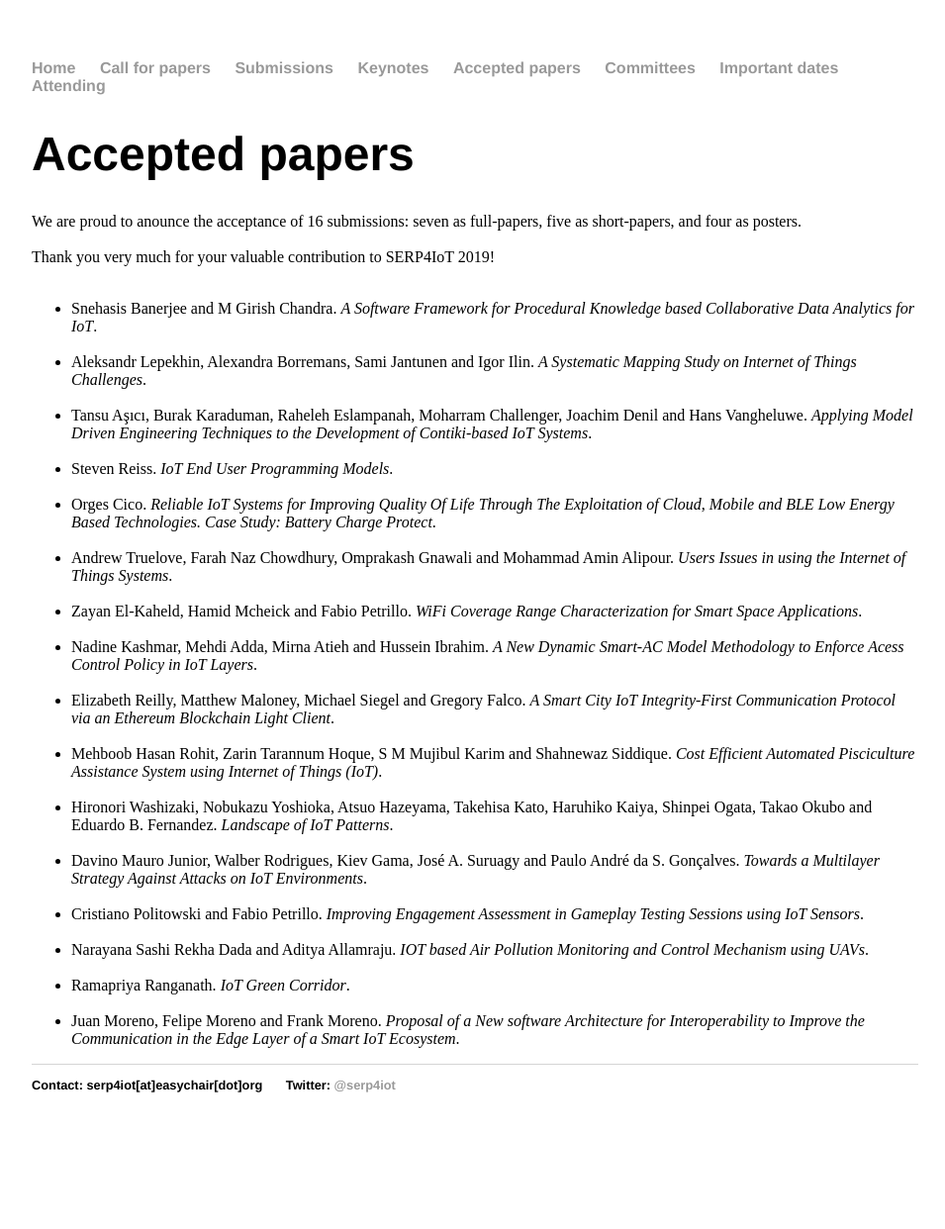
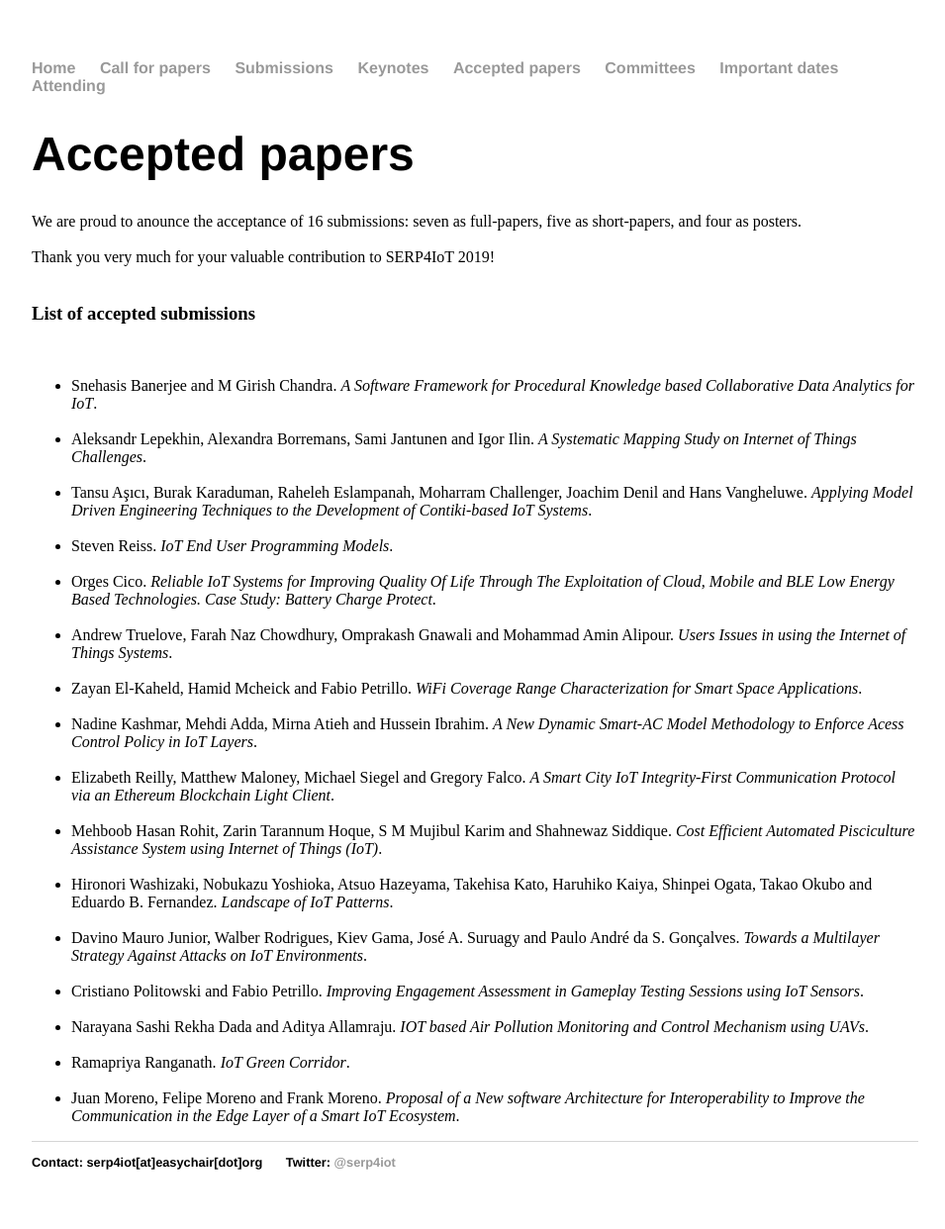
Before and after one commit to moar82/SERP4IoT, a Jekyll site: the page built from apapers/index.html, in a window 1280 px wide. Shown: the whole page at 99% size, without its empty margins (160-1115 px from the left). Built offline with Jekyll 4.4.1, drawn with Linux system fonts in a browser that asks for light colours; before the commit the page ends 1164 px from its top, so only the background shows below that.

Commit message:
Update index.html

```diff
--- a/apapers/index.html
+++ b/apapers/index.html
@@ -9,7 +9,11 @@ We are proud to anounce the acceptance of 16 submissions: seven as full-papers,
 Thank you very much for your valuable contribution to SERP4IoT 2019!
 <br><br>
 
+
+<h3>List of accepted submissions</h3>
+<br>
 <ul>
+<!-- full-papers -->
 <li>Snehasis Banerjee and M Girish Chandra. <i>A Software Framework for Procedural Knowledge based Collaborative Data Analytics for IoT</i>.</li>
 <br>
 <li>Aleksandr Lepekhin, Alexandra Borremans, Sami Jantunen and Igor Ilin. <i>A Systematic Mapping Study on Internet of Things Challenges</i>.</li>
@@ -24,7 +28,7 @@ Thank you very much for your valuable contribution to SERP4IoT 2019!
 <br>
 <li>Zayan El-Kaheld, Hamid Mcheick and Fabio Petrillo. <i>WiFi Coverage Range Characterization for Smart Space Applications</i>.</li>
 <br>
-<!-- short papers -->
+<!-- short-papers -->
 <li>Nadine Kashmar, Mehdi Adda, Mirna Atieh and Hussein Ibrahim. <i>A New Dynamic Smart-AC Model Methodology to Enforce Acess Control Policy in IoT Layers</i>.</li>
 <br>
 <li>Elizabeth Reilly, Matthew Maloney, Michael Siegel and Gregory Falco. <i>A Smart City IoT Integrity-First Communication Protocol via an Ethereum Blockchain Light Client</i>.</li>
```
